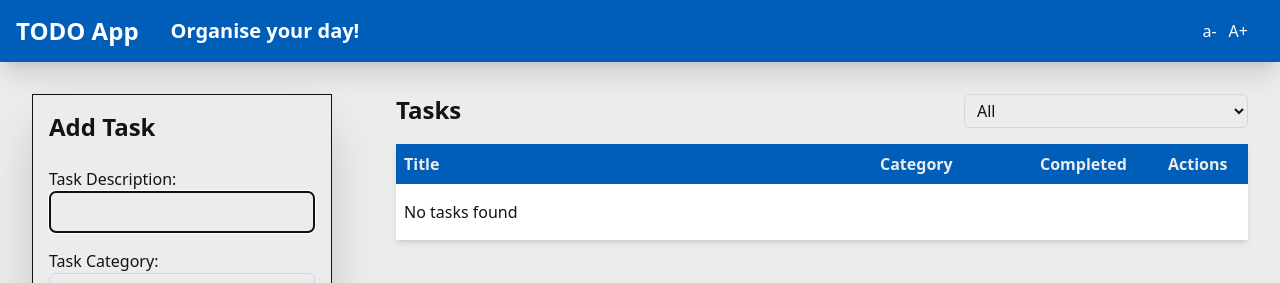
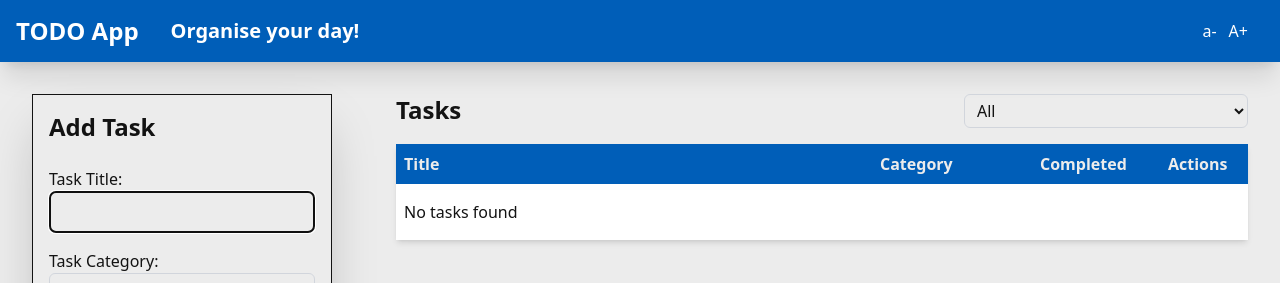
Before and after one commit to davidcraig/todo-app-challenge, a React (Vite) app: page / in a window 1280 px wide. Shown: the top 283 px of the page. Built offline with nearby package versions, Linux system fonts and the light colour scheme.

Commit message:
Update form label to title.

```diff
--- a/src/components/AddTaskForm.tsx
+++ b/src/components/AddTaskForm.tsx
@@ -55,7 +55,7 @@ export function AddTaskForm({
 
       <form className="flex flex-col" ref={formRef} onSubmit={handleSubmit}>
         <label>
-          Task Description:
+          Task Title:
           <input
             autoFocus={true}
             type="text"
```
